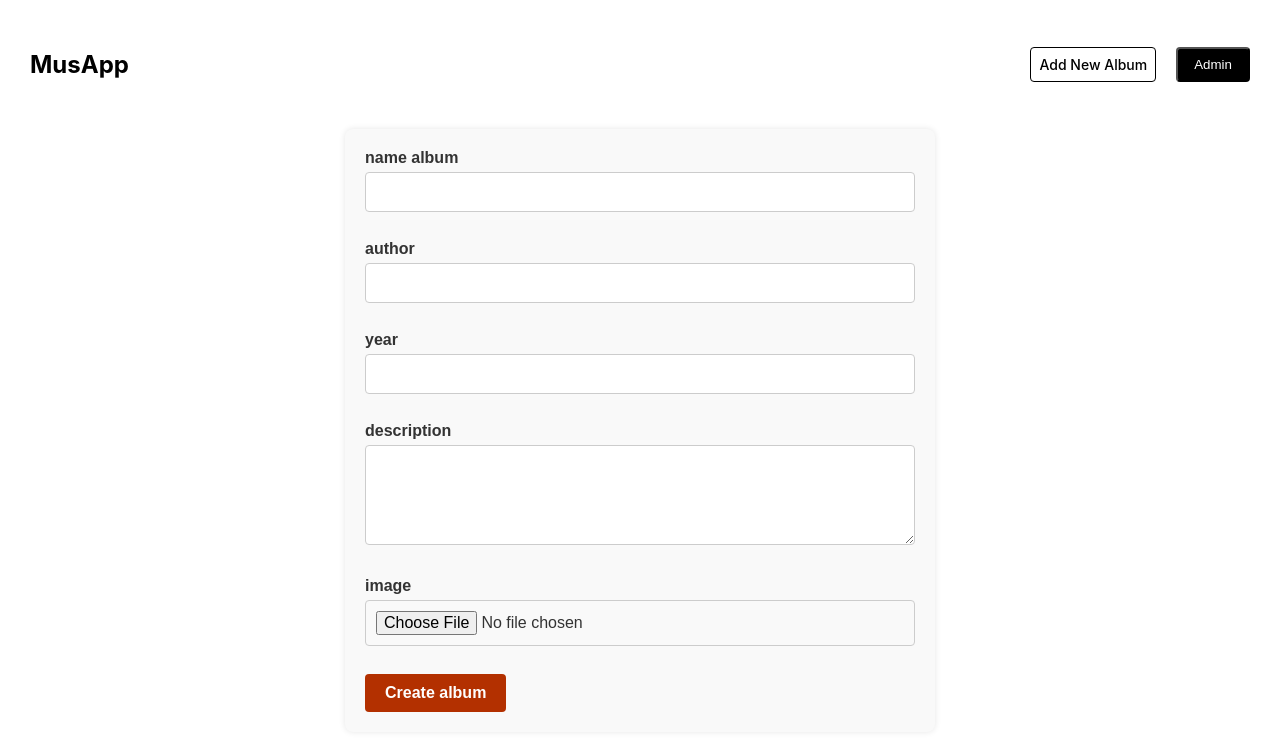
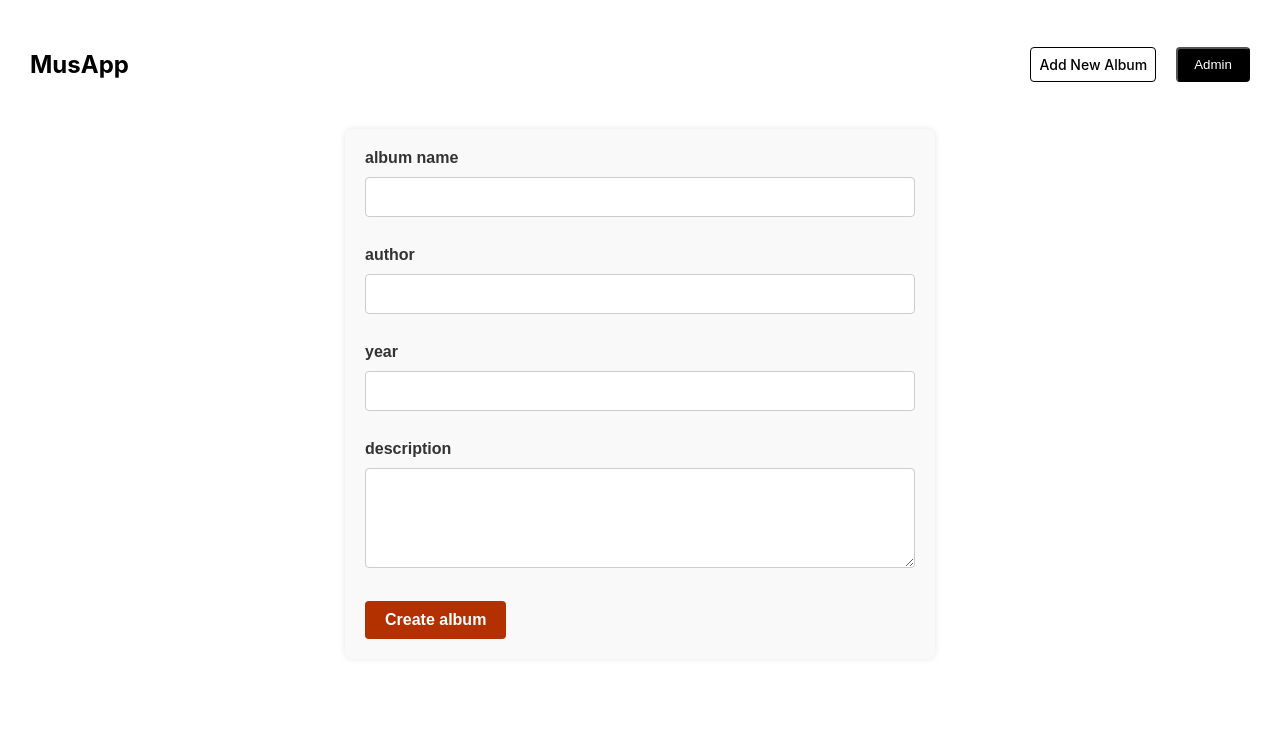
Before and after one commit to kseniamakeko/music-app, a React (Create React App) app in the folder app/: page /album/add in a window 1280 px wide. Shown: the top 750 px of the page. Built offline with nearby package versions, Linux system fonts and the light colour scheme; no server answers.

Commit message:
add form

```diff
--- a/app/package.json
+++ b/app/package.json
@@ -8,6 +8,7 @@
     "@testing-library/user-event": "^13.5.0",
     "react": "^18.3.1",
     "react-dom": "^18.3.1",
+    "react-hook-form": "^7.52.1",
     "react-router-dom": "^6.25.1",
     "react-scripts": "5.0.1",
     "web-vitals": "^2.1.4"
--- a/app/src/component/EditAlbum/CreateAlbum.js
+++ b/app/src/component/EditAlbum/CreateAlbum.js
@@ -1,31 +1,99 @@
 import React from "react";
+import { useForm } from "react-hook-form";
 import classes from "./CreateAlbum.module.css";
 
 const CreateAlbum = () => {
+  const {
+    register,
+    formState: { errors, isValid },
+    handleSubmit,
+    reset
+  } = useForm({
+    mode: "onBlur"
+  });
+
+  const onSubmit = (data) => {
+    console.log(data);
+    reset();
+  };
   return (
     <>
-      <form className={classes.from}>
-        <label>
-          name album
-          <input type="text" />
+      <form className={classes.from} onSubmit={handleSubmit(onSubmit)}>
+        <label htmlFor="name">
+          album name
+          <input
+            id="name"
+            type="text"
+            {...register("name", {
+              required: "Please, enter album name"
+            })}
+          />
         </label>
-        <label>
+        <div className={classes.errors}>
+          {errors?.name && <p>{errors?.name.message || "Error!"}</p>}
+        </div>
+
+        <label htmlFor="authorName">
           author
-          <input type="text" />
+          <input
+            id="authorName"
+            type="text"
+            {...register("authorName", {
+              required: "Please, enter author album name"
+            })}
+          />
         </label>
+        <div className={classes.errors}>
+          {errors?.authorName && (
+            <p>{errors?.authorName.message || "Error!"}</p>
+          )}
+        </div>
+
         <label>
           year
-          <input type="number" />
+          <input
+            id="createdAt"
+            type="year"
+            {...register("createdAt", {
+              required: "Please, enter year release album",
+              valueAsDate: true
+            })}
+          />
         </label>
-        <label>
+        <div className={classes.errors}>
+          {errors?.createdAt && <p>{errors?.createdAt.message || "Error!"}</p>}
+        </div>
+
+        <label htmlFor="description">
           description
-          <textarea />
+          <textarea
+            id="description"
+            {...register("description", {
+              required: "Description is required!"
+            })}
+          />
         </label>
-        <label>
+        <div className={classes.errors}>
+          {errors.description && <p>{errors.description.message}</p>}
+        </div>
+
+        {/* <label htmlFor="file">
           image
-          <input type="file" />
+          <input
+            type="file"
+            id="image_url"
+            {...register("file", {
+              required: "File is required!"
+            })}
+          />
         </label>
-        <button>Create album</button>
+        <div className={classes.errors}>
+          {errors.image_url && <p>{errors.image_url.message}</p>}
+        </div> */}
+
+        <button type="submit" disabled={!isValid}>
+          Create album
+        </button>
       </form>
     </>
   );
--- a/app/src/component/EditAlbum/CreateAlbum.module.css
+++ b/app/src/component/EditAlbum/CreateAlbum.module.css
@@ -16,13 +16,12 @@ form label {
 }
 
 form input[type="text"],
-form input[type="number"],
+form input[type="year"],
 form textarea,
 form input[type="file"] {
   width: 100%;
   padding: 10px;
-
-  margin: 5px 0px 20px 0px;
+  margin: 10px 0px 0px 0px;
   border: 1px solid #ccc;
   border-radius: 4px;
   font-size: 16px;
@@ -51,3 +50,9 @@ form button {
 form button:hover {
   background-color: #8e2701;
 }
+
+.errors {
+  color: red;
+  padding: 6px 0 15px 0;
+  font-size: 14px;
+}
--- a/package.json
+++ b/package.json
@@ -17,6 +17,7 @@
     "cors": "^2.8.5",
     "express": "^4.19.2",
     "mysql2": "^3.10.0",
+    "react-hook-form": "^7.52.1",
     "react-paginate": "^8.2.0"
   }
 }
```
Also changed, not shown: 2 other files (tests, documents, lock files or other folders).
